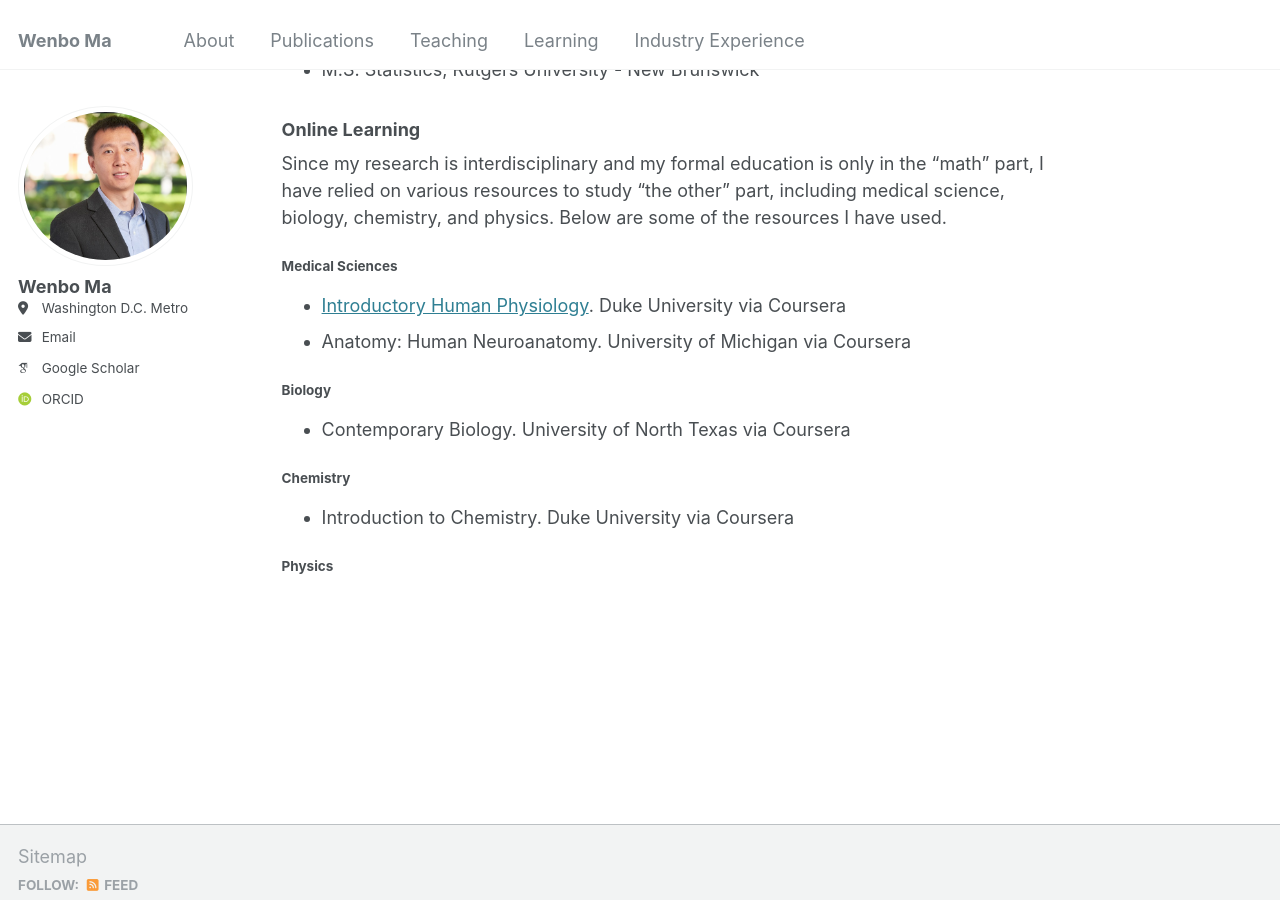
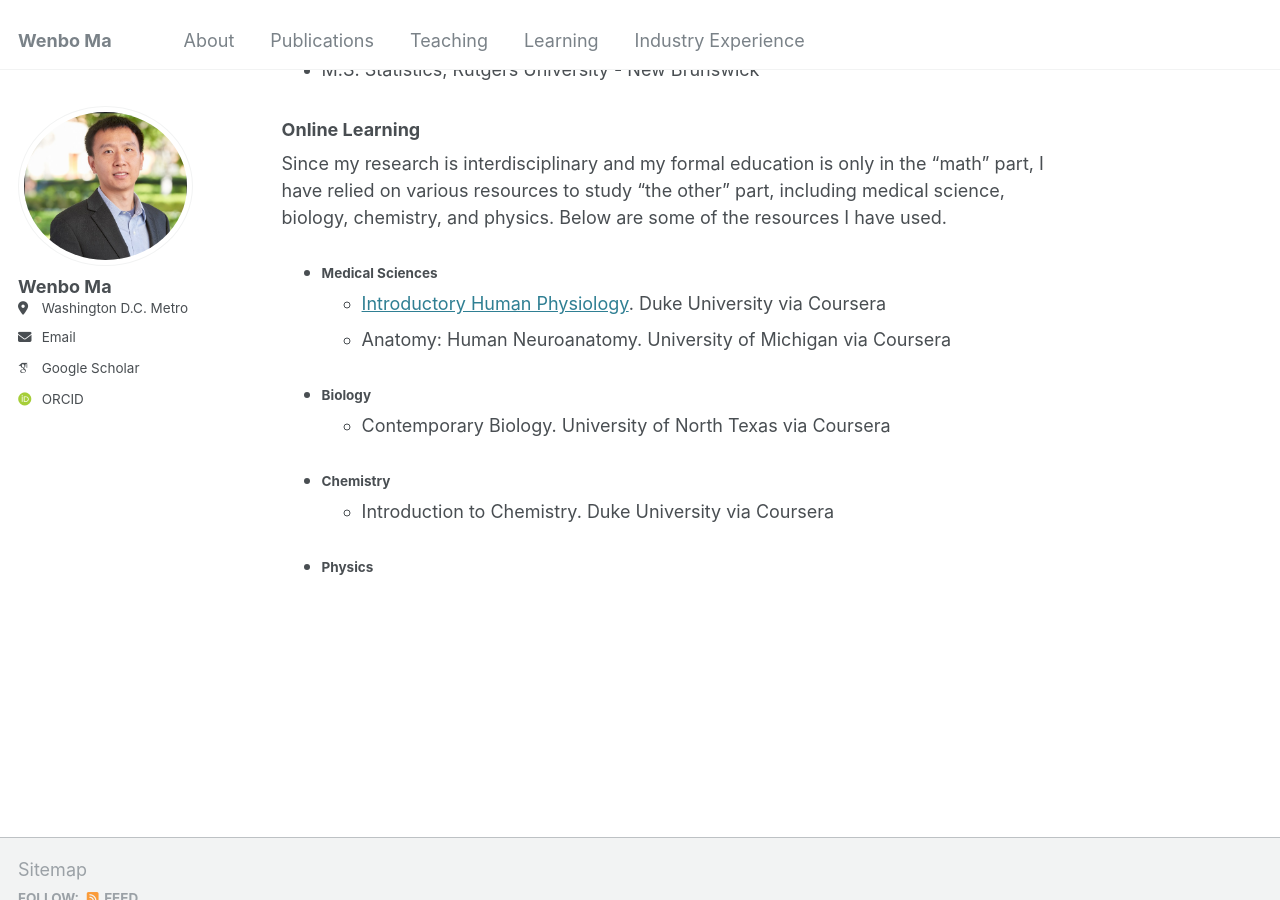
Before and after one commit to wenbo5565/wenbo5565.github.io, a Jekyll site: the page built from _pages/about.md, in a window 1280 px wide and 900 px high, scrolled down 2532 px. Built offline with Jekyll 4.4.1, drawn with Linux system fonts in a browser that asks for light colours; some web fonts are replaced.

```diff
--- a/_pages/about.md
+++ b/_pages/about.md
@@ -74,14 +74,14 @@ Outside of work, I enjoy playing and watching sports — particularly tennis, ba
 ### Online Learning
 Since my research is interdisciplinary and my formal education is only in the "math" part, I have relied on various resources to study "the other" part, including medical science, biology, chemistry, and physics. Below are some of the resources I have used.
 
-#### Medical Sciences
-- [Introductory Human Physiology](https://www.coursera.org/learn/physiology). Duke University via Coursera
-- Anatomy: Human Neuroanatomy. University of Michigan via Coursera
+- #### Medical Sciences
+  - [Introductory Human Physiology](https://www.coursera.org/learn/physiology). Duke University via Coursera
+  - Anatomy: Human Neuroanatomy. University of Michigan via Coursera
 
-#### Biology
-- Contemporary Biology. University of North Texas via Coursera
+- #### Biology
+  - Contemporary Biology. University of North Texas via Coursera
 
-#### Chemistry
-- Introduction to Chemistry. Duke University via Coursera
+- #### Chemistry
+  - Introduction to Chemistry. Duke University via Coursera
 
-#### Physics
+- #### Physics
```
